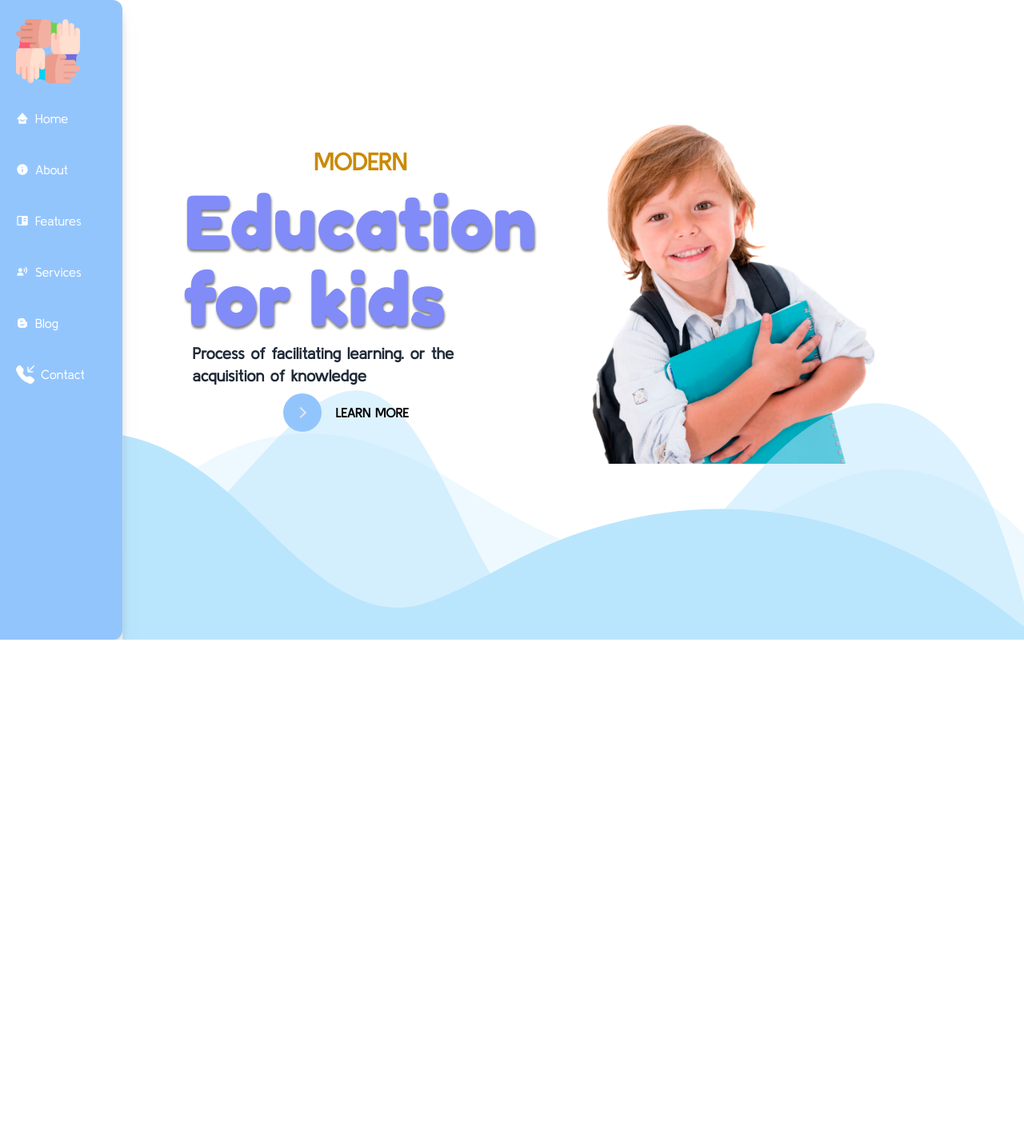
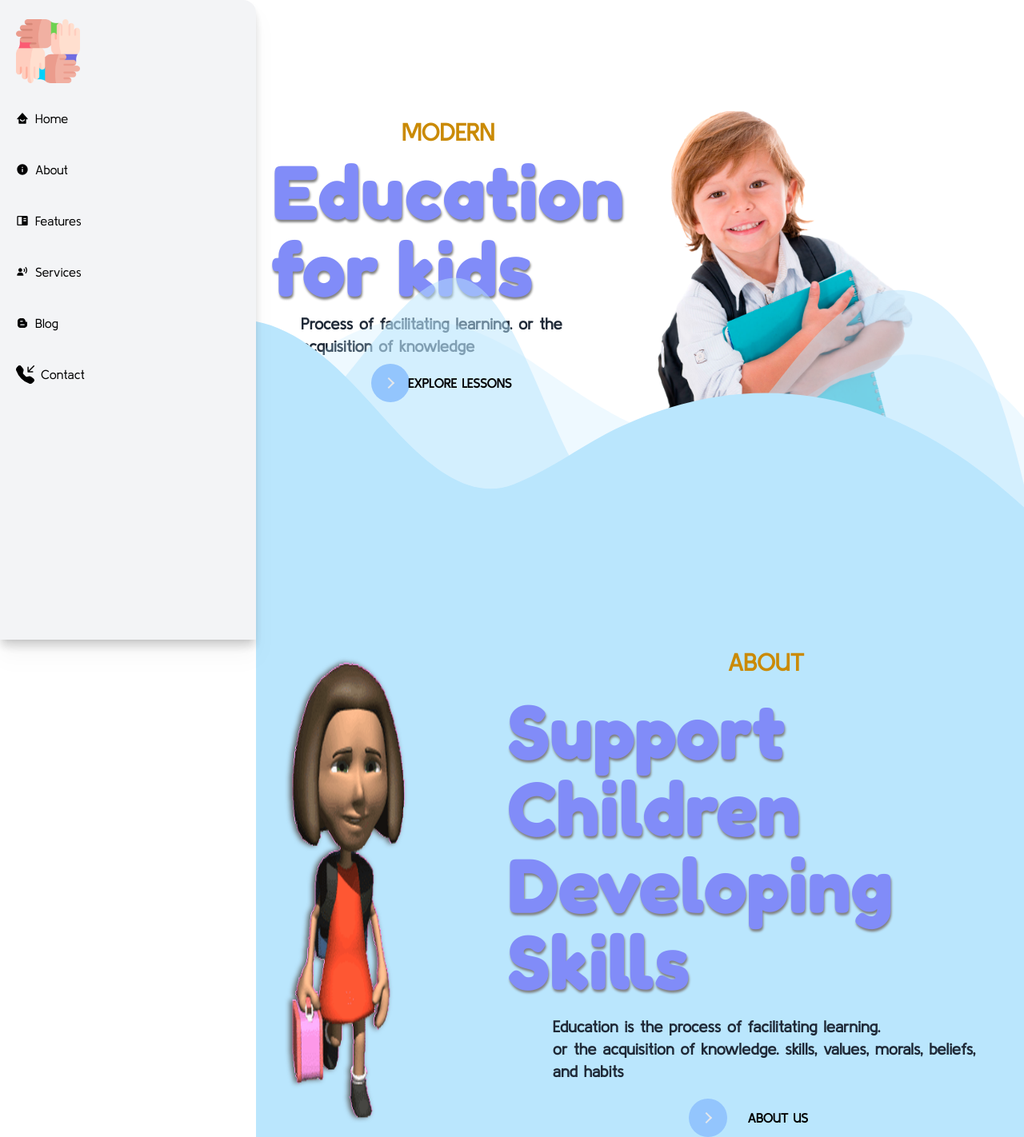
Before and after one commit to CharlesQGonzales/KIDO-LEARNS, a React (Vite) app: page / in a window 1280 px wide. Shown: the whole page at 80% size. Before the commit the page ends 800 px from the top, so only its background shows below. Built offline with nearby package versions, Linux system fonts and the light colour scheme.

Commit message:
fixing bugs

```diff
--- a/src/App.jsx
+++ b/src/App.jsx
@@ -5,10 +5,12 @@ import About from "./pages/about/about";
 
 function App() {
   return (
-    <div className="relative min-h-screen md:flex" data-dev-hint="container">
+    <div className="relative min-h-full md:flex" data-dev-hint="container">
       <Navbar />
-      <Hero />
-      <About />
+      <main id="content" className="flex flex-col md:pl-80">
+        <Hero />
+        <About />
+      </main>
     </div>
   );
 }
--- a/src/components/buttonPrimary/buttonPrimary.jsx
+++ b/src/components/buttonPrimary/buttonPrimary.jsx
@@ -11,7 +11,7 @@ function buttonPrimary(props) {
         <span className="icon arrow absolute top-0 bottom-0 m-auto button-primary-t left-[0.625rem] w-[1.125rem] h-[0.125rem] bg-none before:absolute before:content-space before:-top-[0.25rem] before:right-[0.0625rem] before:w-[0.625rem] before:h-[0.625rem] before:border-t-[0.125rem] before:border-solid before:border-r-[0.125rem] before:rotate-45 border-white"></span>
       </span>
       <span className="button-text button-primary-t absolute top-0 left-0 right-0 bottom-0 py-[0.75rem] px-0 ml-[1.85rem] text-black font-semibold font-primary leading-[1.6] text-center uppercase">
-        Learn More
+        {props.children}
       </span>
     </button>
   );
--- a/src/components/navbar/navbar.jsx
+++ b/src/components/navbar/navbar.jsx
@@ -78,7 +78,7 @@ function navBar() {
 
       <aside
         id="sidebar"
-        className="bg-blue-300 rounded-r-xl z-10 shadow-lg text-gray-100 md:w-64 w-3/4 drop-shadow-xl space-y-6 pt-6 px-0 absolute inset-y-0 left-0 transform md:relative md:translate-x-0 transition duration-200 ease-in-out  md:flex md:flex-col overflow-y-auto"
+        className="bg-gray-100 z-10 rounded-tr-2xl md:shadow-lg text-gray-100 md:w-80 h-[100vh] fixed w-3/4 drop-shadow-xl space-y-6 pt-6 px-0 inset-y-0 left-0 transform md:translate-x-0 transition duration-200 ease-in-out  md:flex md:flex-col overflow-y-auto"
         data-dev-hint="sidebar; px-0 for frameless; px-2 for visually inset the navigation"
       >
         <a href="#">
@@ -95,13 +95,13 @@ function navBar() {
                 <nav data-dev-hint="main navigation">
                   <a
                     href={page_navlinks.link}
-                    className="flex items-center space-x-2 py-2 px-4 transition duration-200 hover:bg-blue-200 rounded-lg mx-1 text-white font-medium font-primary"
+                    className="flex items-center space-x-2 py-2 px-4 transition duration-200 hover:bg-blue-200 rounded-lg mx-1 text-black font-medium font-primary"
                   >
                     <pan>
                       {" "}
                       <IconContext.Provider
                         value={{
-                          color: "white",
+                          color: "black",
                           size: "23px",
                         }}
                       >
--- a/src/data/navlinks.jsx
+++ b/src/data/navlinks.jsx
@@ -9,35 +9,35 @@ export const navlinks = [
   {
     id: 0,
     name: "Home",
-    link: "/home",
+    link: "#home",
     page: true,
     icon: <BiSolidHomeSmile />,
   },
   {
     id: 1,
     name: "About",
-    link: "/about",
+    link: "#about",
     page: true,
     icon: <BiSolidInfoCircle />,
   },
   {
     id: 2,
     name: "Features",
-    link: "/features",
+    link: "#features",
     page: true,
     icon: <BiSolidBookContent />,
   },
   {
     id: 3,
     name: "Services",
-    link: "/services",
+    link: "#services",
     page: true,
     icon: <BiSolidUserVoice />,
   },
   {
     id: 4,
     name: "Blog",
-    link: "/blog",
+    link: "#blog",
     page: true,
     icon: <BiLogoBlogger />,
   },
--- a/src/index.css
+++ b/src/index.css
@@ -10,7 +10,6 @@
   .font-primary {
     font-family: 'Kulim Park', sans-serif;
   }
-
   .font-secondary {
     font-family: 'Fredoka', sans-serif;
   }
@@ -19,6 +18,11 @@
   }
   .content-space {
     content: "";
+  }
+
+  .filter-drop-shadow {
+    -webkit-filter: drop-shadow(5px 5px 5px rgb(92, 92, 92));
+     filter: drop-shadow(-3px 0px 3px rgb(92, 92, 92));
   }
 
   /* button-primary-style */
@@ -43,7 +47,7 @@
   position: relative;
   display: block;
   width: calc(132% + 1.3px);
-  height: 340px;
+  height: 330px;
 }
 
 .custom-shape-divider-bottom-1689354148 .shape-fill {
@@ -53,8 +57,8 @@
 /** For mobile devices **/
 @media (max-width: 767px) {
   .custom-shape-divider-bottom-1689354148 svg {
-      width: calc(290% + 1.3px);
-      height: 200px;
+      width: calc(200% + 1.3px);
+      height: 220px;
   }
 }
 
--- a/src/pages/about/about.jsx
+++ b/src/pages/about/about.jsx
@@ -1,7 +1,41 @@
 import React from "react";
+import Avatar from "../../assets/ABOUTIMG/student.gif";
+import ButtonPrimary from "../../components/buttonPrimary/buttonPrimary";
 
 function About() {
-  return <div></div>;
+  return (
+    <div
+      id="about"
+      className="flex flex-col items-center pt-20 pr-6 md:pr-0 md:pt-40 bg-[#BAE6FD]"
+    >
+      <div className="flex flex-row gap-24">
+        <div className="flex justify-center md:visible invisible">
+          <img
+            src={Avatar}
+            alt="student walking gif"
+            className="filter-drop-shadow "
+          />
+        </div>
+        <div className="flex flex-col items-center gap-5 justify-center">
+          <p className="font-primary md:text-3xl text-xl font-semibold text-yellow-600">
+            ABOUT
+          </p>
+          <h1 className="font-secondary md:text-8xl text-6xl text-indigo-400 text-shadow">
+            Support Children
+            <br />
+            Developing Skills
+          </h1>
+          <p className="font-primary md:text-xl font-semibold md:px-14">
+            Education is the process of facilitating learning.
+            <br />
+            or the acquisition of knowledge. skills, values, morals, beliefs,
+            and habits
+          </p>
+          <ButtonPrimary>ABOUT US</ButtonPrimary>
+        </div>
+      </div>
+    </div>
+  );
 }
 
 export default About;
--- a/src/pages/home/home.jsx
+++ b/src/pages/home/home.jsx
@@ -4,7 +4,7 @@ import ButtonPrimary from "../../components/buttonPrimary/buttonPrimary";
 
 function Home() {
   return (
-    <div className="relative pt-20 lg:pt-36">
+    <div className="relative py-32">
       <div class="custom-shape-divider-bottom-1689354148">
         <svg
           data-name="Layer 1"
@@ -28,27 +28,27 @@ function Home() {
           ></path>
         </svg>
       </div>
-      <main id="content" className="flex-1 lg:px-8">
-        <div className="grid lg:grid-cols-2">
-          <div className="flex flex-col items-center lg:gap-2 gap-5 justify-center">
-            <p className="font-primary lg:text-3xl text-xl font-semibold text-yellow-600">
+      <div className="flex-1">
+        <div className="grid md:grid-cols-2">
+          <div className="flex flex-col items-center md:gap-2 gap-5 justify-center">
+            <p className="font-primary md:text-3xl text-xl font-semibold text-yellow-600">
               MODERN
             </p>
-            <h1 className="font-secondary lg:text-8xl text-6xl text-indigo-400 text-shadow">
+            <h1 className="font-secondary md:text-8xl text-6xl text-indigo-400 text-shadow">
               Education
               <br />
               for kids
             </h1>
-            <p className="font-primary lg:text-xl font-semibold px-14">
+            <p className="font-primary md:text-xl font-semibold px-14">
               Process of facilitating learning. or the acquisition of knowledge
             </p>
             <ButtonPrimary>EXPLORE LESSONS</ButtonPrimary>
           </div>
-          <div className="invisible lg:visible">
+          <div className="invisible md:visible">
             <img src={Hero} alt="Kid handling book" className="w-9/12" />
           </div>
         </div>
-      </main>
+      </div>
     </div>
   );
 }
```
Also changed, not shown: src/assets/ABOUTIMG/student.gif (renamed from src/assets/ABOUTIMG/gif.gif).
